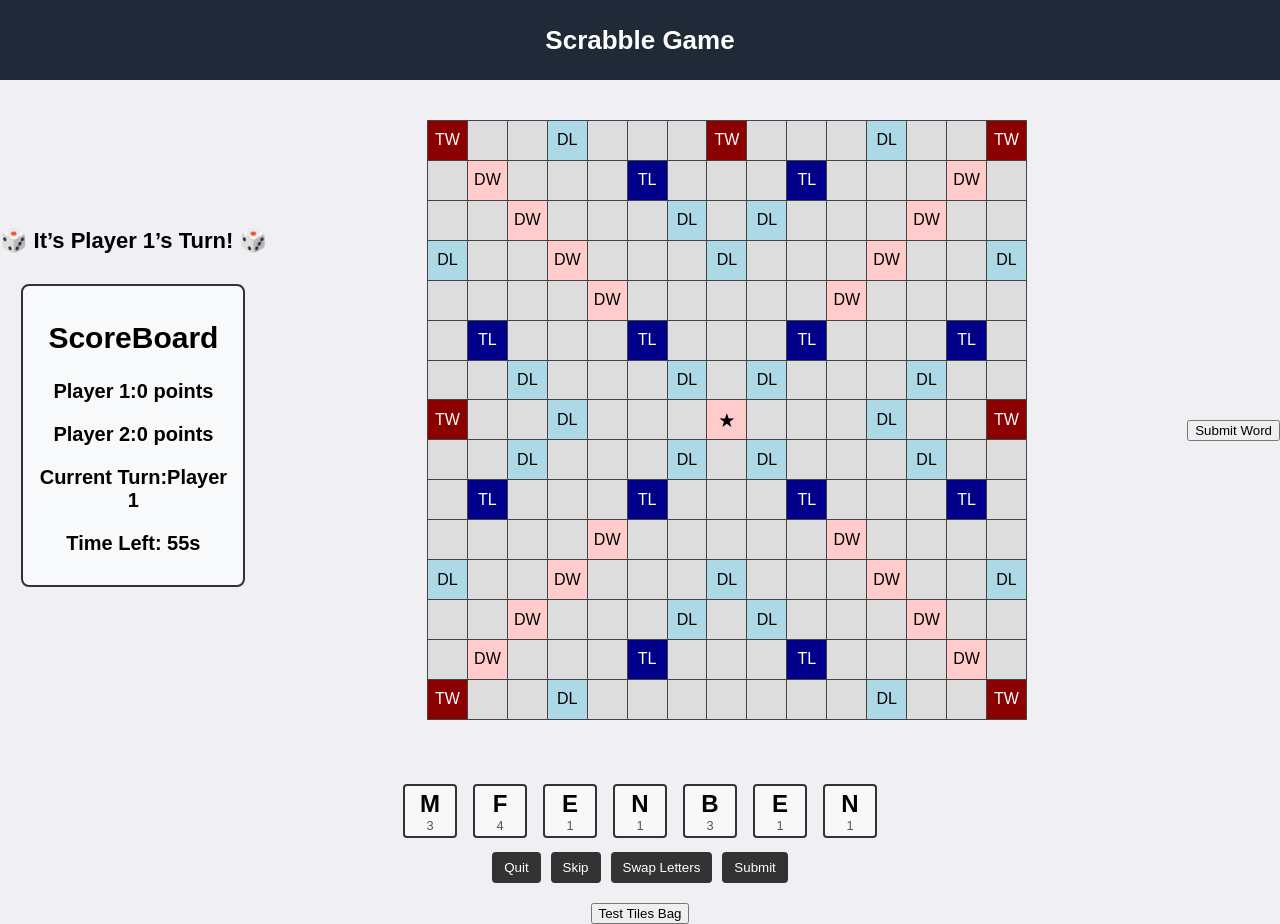
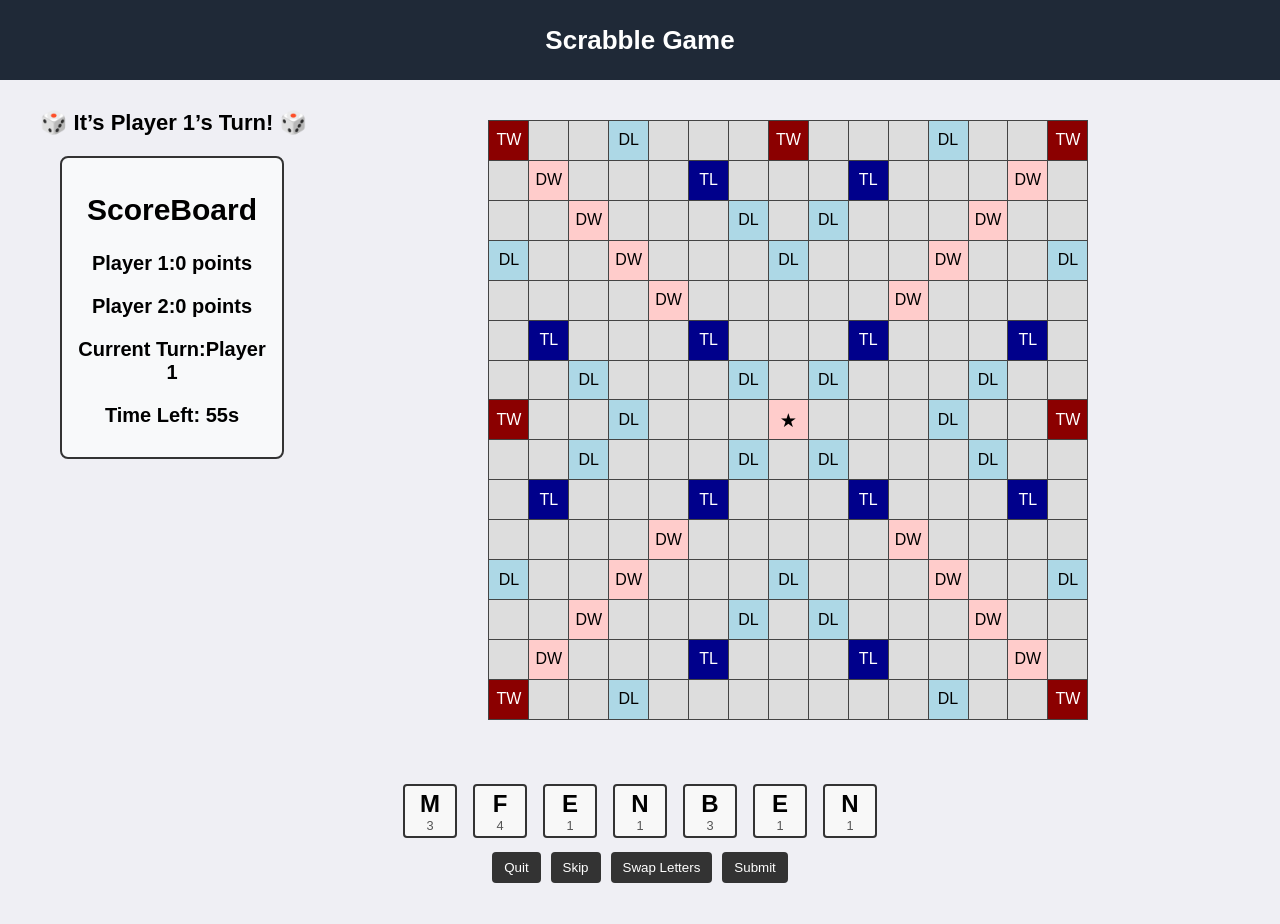
Before and after one commit to Devseru/Scrabble-Game, a React (Create React App) app: page / in a window 1280 px wide. After the commit the page ends 903 px from the top, so only its background shows below. Built offline with nearby package versions, Linux system fonts and the light colour scheme.

Commit message:
Update App, Board, Rack, Tile components and Board.css for new features

```diff
--- a/src/App.jsx
+++ b/src/App.jsx
@@ -1,9 +1,6 @@
 import React from "react";
 import "./App.css";
 import Board from "./components/Board";
-import Rack from "./components/Rack";
-import TestTilesBag from "./components/TestTilesBag";
-import ScoreBoard from "./components/ScoreBoard";
 
 function App() {
   return (
@@ -11,9 +8,8 @@ function App() {
       <header className="App-header">
         <h1>Scrabble Game</h1>
       </header>
+      {/* Only the Board is rendered since it already includes the Rack */}
       <Board />
-      <Rack />
-      <TestTilesBag />
     </div>
   );
 }
--- a/src/components/Board.jsx
+++ b/src/components/Board.jsx
@@ -1,6 +1,7 @@
 import React, { useState, useEffect } from "react";
 import "../css/Board.css";
 import ScoreBoard from "./ScoreBoard";
+import Rack from "./Rack";
 import { calculateScores } from "../Logic/Scoring";
 
 // Example bonus squares mapping
@@ -13,7 +14,7 @@ const bonusSquares = {
   "0707": "DL", "0709": "DL", "0713": "DL", "0801": "TW", "0804": "DL",
   "0808": "centerTile", "0812": "DL", "0815": "TW", "0903": "DL", "0907": "DL",
   "0909": "DL", "0913": "DL", "1002": "TL", "1006": "TL", "1010": "TL",
-  "1014": "TL", "1105": "DW","1111": "DW",  "1201": "DL", "1204": "DW",
+  "1014": "TL", "1105": "DW", "1111": "DW", "1201": "DL", "1204": "DW",
   "1208": "DL", "1212": "DW", "1215": "DL", "1303": "DW", "1307": "DL",
   "1309": "DL", "1313": "DW", "1402": "DW", "1406": "TL", "1410": "TL",
   "1414": "DW", "1501": "TW", "1504": "DL", "1512": "DL", "1515": "TW",
@@ -21,19 +22,22 @@ const bonusSquares = {
 
 const Board = () => {
   const boardSize = 15;
-  // Existing state for scores, turn and timer
+
+  // State for scores, turn, timer
   const [player1Score, setPlayer1Score] = useState(0);
   const [player2Score, setPlayer2Score] = useState(0);
-  const [currentPlayer, setCurrentPlayer] = useState(1); // player 1 starts
-  const [timeLeft, setTimeLeft] = useState(60); // 60 seconds per turn
+  const [currentPlayer, setCurrentPlayer] = useState(1);
+  const [timeLeft, setTimeLeft] = useState(60);
 
-  // New state for managing placed tiles on the board
-  // boardTiles maps cellId to the letter dropped there
+  // boardTiles holds the permanent letters on the board;
+  // placedTiles holds the letters placed during the current move.
   const [boardTiles, setBoardTiles] = useState({});
-  // placedTiles is an array of objects with letter and cell position
   const [placedTiles, setPlacedTiles] = useState([]);
 
-  // Timer logic
+  // Simple dictionary for word validation
+  const dictionary = ["HELLO", "WORLD", "TEST", "EXAMPLE"];
+
+  // Timer effect
   useEffect(() => {
     if (timeLeft === 0) {
       console.log(`Player ${currentPlayer} ran out of time! Switching turns.`);
@@ -42,98 +46,106 @@ const Board = () => {
       }, 1000);
       return;
     }
-
     const timer = setInterval(() => {
-      setTimeLeft(last => last - 1);
+      setTimeLeft((prev) => prev - 1);
     }, 1000);
-
     return () => clearInterval(timer);
   }, [timeLeft]);
 
-  // Switch turn and clear placed tiles for new move
+  // Click handler to remove a tile placed in the current move.
+  const handleTileClick = (cellId) => {
+    // Only allow removal if this tile is part of the current move.
+    const tileInCurrentMove = placedTiles.find(tile => tile.position === cellId);
+    if (!tileInCurrentMove) return;
+
+    // Remove from placedTiles and boardTiles.
+    setPlacedTiles(prev => prev.filter(tile => tile.position !== cellId));
+    setBoardTiles(prev => {
+      const newBoard = { ...prev };
+      delete newBoard[cellId];
+      return newBoard;
+    });
+    console.log(`Removed tile from cell ${cellId}`);
+  };
+
+  // Handle dropping a tile onto a cell
+  const handleDrop = (e, cellId) => {
+    e.preventDefault();
+    const tileData = e.dataTransfer.getData("tile");
+    if (!tileData) return;
+    // Prevent overriding a tile in a cell (cannot drop on a cell that already has a permanent tile)
+    if (boardTiles[cellId]) {
+      alert("This cell already has a tile!");
+      return;
+    }
+    // Update boardTiles permanently and track it in placedTiles
+    setBoardTiles(prev => ({ ...prev, [cellId]: tileData }));
+    setPlacedTiles(prev => ([ ...prev, { letter: tileData, position: cellId } ]));
+    console.log(`Dropped tile "${tileData}" on cell ${cellId}`);
+  };
+
+  // Validate word (using only the newly placed tiles for simplicity)
+  // For a more complete game, you might need to combine with existing letters.
+  const validateWord = () => {
+    if (placedTiles.length === 0) return false;
+    const sortedTiles = [...placedTiles].sort((a, b) => a.position.localeCompare(b.position));
+    const word = sortedTiles.map(tile => tile.letter).join("").toUpperCase();
+    console.log("Validating word:", word);
+    return dictionary.includes(word);
+  };
+
+  // Submit the word. Returns true if valid, false otherwise.
+  const submitWord = () => {
+    if (placedTiles.length === 0) {
+      alert("No tiles placed!");
+      return false;
+    }
+    if (validateWord()) {
+      console.log("Word validated!");
+      handleWordPlacement(placedTiles);
+      return true;
+    } else {
+      alert("Invalid word!");
+      return false;
+    }
+  };
+
+  // Process a valid word: update scores and keep boardTiles intact,
+  // but clear placedTiles for the next move.
+  const handleWordPlacement = (tiles) => {
+    const bonusTiles = tiles.map(tile => ({
+      letter: tile.letter,
+      bonus: bonusSquares[tile.position] || ""
+    }));
+    const points = calculateScores(bonusTiles);
+    if (currentPlayer === 1) {
+      setPlayer1Score(prev => prev + points);
+    } else {
+      setPlayer2Score(prev => prev + points);
+    }
+    console.log(`Player ${currentPlayer} placed a word! Earned ${points} points.`);
+    // Only clear placedTiles so the word remains on the board.
+    setTimeout(() => {
+      switchTurn();
+    }, 1000);
+  };
+
+  // Switch turn: clear only placedTiles (keeping permanent boardTiles).
   const switchTurn = () => {
-    setCurrentPlayer(prev => {
-      const nextPlayer = prev === 1 ? 2 : 1;
-      console.log(`It's now Player ${nextPlayer}'s turn!`);
-      return nextPlayer;
-    });
-    // Clear placed tiles for the next turn
-    setBoardTiles({});
+    setCurrentPlayer(prev => (prev === 1 ? 2 : 1));
     setPlacedTiles([]);
     setTimeout(() => {
       setTimeLeft(60);
     }, 1500);
   };
 
-  // Function to handle when a tile is dropped on a cell
-  const handleDrop = (e, cellId) => {
-    e.preventDefault();
-    const tileData = e.dataTransfer.getData("tile"); // Expecting the tile's letter
-    if (!tileData) return;
-    // Prevent overriding a tile in a cell
-    if (boardTiles[cellId]) {
-      alert("This cell already has a tile!");
-      return;
-    }
-    // Record the dropped tile in both boardTiles and placedTiles
-    setBoardTiles(prev => ({ ...prev, [cellId]: tileData }));
-    setPlacedTiles(prev => ([ ...prev, { letter: tileData, position: cellId } ]));
-    console.log(`Dropped tile "${tileData}" on cell ${cellId}`);
-  };
-
-  // Placeholder function for word validation (to be replaced with dictionary lookup)
-  const validateWord = (tiles) => {
-    // Combine letters as needed and validate against a dictionary.
-    // For now, we'll assume the word is always valid.
-    return true;
-  };
-
-  // Function to submit the word that has been placed
-  const submitWord = () => {
-    if (placedTiles.length === 0) {
-      alert("No tiles placed!");
-      return;
-    }
-    if (validateWord(placedTiles)) {
-      console.log("Word validated!");
-      handleWordPlacement(placedTiles);
-    } else {
-      alert("Invalid word!");
-      // Optionally, clear placed tiles if the word is invalid.
-    }
-  };
-
-  // Existing function that calculates the score for the placed word and switches turn
-  const handleWordPlacement = (tiles) => {
-    const bonusTiles = tiles.map(tile => ({
-      letter: tile.letter,
-      bonus: bonusSquares[tile.position] || ""
-    }));
-
-    const points = calculateScores(bonusTiles);
-
-    if (currentPlayer === 1) {
-      setPlayer1Score(last => last + points);
-    } else {
-      setPlayer2Score(last => last + points);
-    }
-
-    console.log(`Player ${currentPlayer} placed a word! Earned ${points} points.`);
-
-    // Switch turn after a slight delay
-    setTimeout(() => {
-      switchTurn();
-    }, 1000);
-  };
-
-  // Render the 15x15 grid with drag-and-drop event handlers
+  // Build the 15x15 grid
   const rows = [];
   for (let row = 1; row <= boardSize; row++) {
     const cells = [];
     for (let col = 1; col <= boardSize; col++) {
       const cellId = row.toString().padStart(2, "0") + col.toString().padStart(2, "0");
       const bonus = bonusSquares[cellId] || "";
-      // For bonus cells, show bonus text unless a tile has been dropped here
       const bonusText = ["TW", "DW", "TL", "DL"].includes(bonus) ? bonus : "";
       const cellContent = boardTiles[cellId] ? boardTiles[cellId] : bonusText;
       cells.push(
@@ -143,6 +155,8 @@ const Board = () => {
           className={bonus}
           onDragOver={(e) => e.preventDefault()}
           onDrop={(e) => handleDrop(e, cellId)}
+          // Allow clicking to remove a tile if it was placed in the current move.
+          onClick={() => handleTileClick(cellId)}
         >
           {cellContent}
         </td>
@@ -153,12 +167,15 @@ const Board = () => {
 
   return (
     <div className="Board">
-      <div className="scoreboard-container">
+      <div className="main-section">
+        <div className="scoreboard-area">
           <h3 className={`turn-indicator ${timeLeft === 60 ? "turn-change" : ""}`}>
-          🎲 It’s <span className={currentPlayer === 1 ? "player1" : "player2"}>
-          Player {currentPlayer}</span>’s Turn! 🎲
+            🎲 It’s{" "}
+            <span className={currentPlayer === 1 ? "player1" : "player2"}>
+              Player {currentPlayer}
+            </span>
+            ’s Turn! 🎲
           </h3>
-
           <ScoreBoard
             player1Score={player1Score}
             player2Score={player2Score}
@@ -166,17 +183,13 @@ const Board = () => {
             timeLeft={timeLeft}
           />
         </div>
-
         <div className="board-container">
           <table>
             <tbody>{rows}</tbody>
           </table>
         </div>
-
-      {/* Button to submit the placed word */}
-      <div style={{ textAlign: "center", marginTop: "20px" }}>
-        <button onClick={submitWord}>Submit Word</button>
       </div>
+      <Rack submitWord={submitWord} />
     </div>
   );
 };
--- a/src/css/Board.css
+++ b/src/css/Board.css
@@ -1,4 +1,40 @@
-/* Container that constrains the board to a square */
+/*
+  Main wrapper for the Board component.
+  Uses flex-direction: column so that:
+  1) .main-section (scoreboard + board) is on top
+  2) The Rack (rendered after .main-section) is at the bottom.
+*/
+.Board {
+  display: flex;
+  flex-direction: column;
+  align-items: center; /* centers the content horizontally */
+  margin-top: 20px;
+  margin-bottom: 20px;
+}
+
+/*
+  .main-section holds the scoreboard and board side by side.
+*/
+.main-section {
+  display: flex;
+  flex-direction: row;
+  justify-content: center;
+  align-items: flex-start;
+  width: 100%;
+  max-width: 1200px;   /* Optional: limits total width */
+  margin-bottom: 20px; /* Space between the board area and the Rack */
+}
+
+/*
+  Container for the scoreboard on the left.
+*/
+.scoreboard-area {
+  margin-right: 30px; /* Spacing between the scoreboard and the board */
+}
+
+/*
+  Container that constrains the board to a square.
+*/
 .board-container {
   width: 90vw;
   max-width: 600px;
@@ -7,16 +43,7 @@
   position: relative;
 }
 
-/* Optional wrapper class to center the board */
-.Board {
-  display: flex;
-  justify-content: center;
-  align-items: center;
-  margin-top: 20px;
-  margin-bottom: 20px;
-}
-
-/* Table layout */
+/* Table layout for the 15x15 grid */
 table {
   width: 100%;
   height: 100%;
@@ -62,7 +89,7 @@ td:hover {
 
 /* Center tile with a star (optional) */
 .centerTile {
-  background-color: #FFCCCB; /* same as DW or unique color */
+  background-color: #FFCCCB; /* same as DW or a unique color */
   position: relative;
 }
 
```
Also changed, not shown: src/components/Rack.jsx (+41 -12 lines), src/components/Tile.jsx (line endings or trailing spaces). Lines whose indentation alone changed are shown as unchanged.
